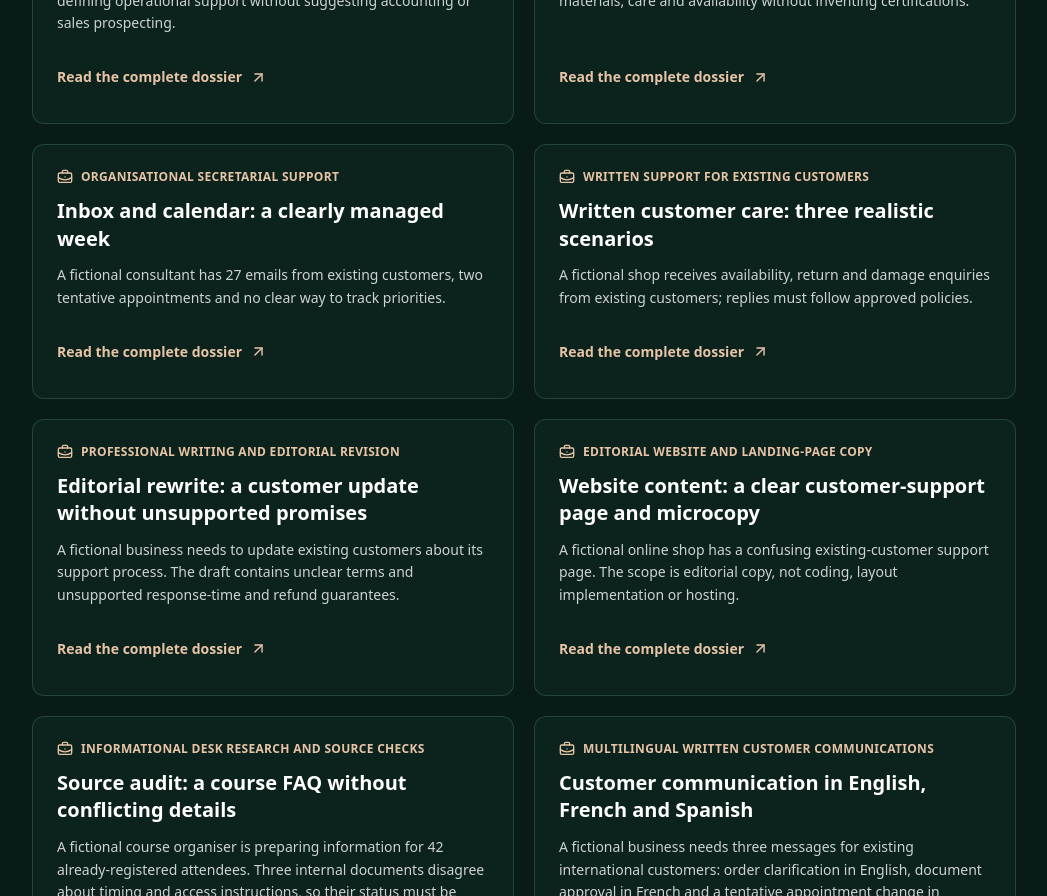
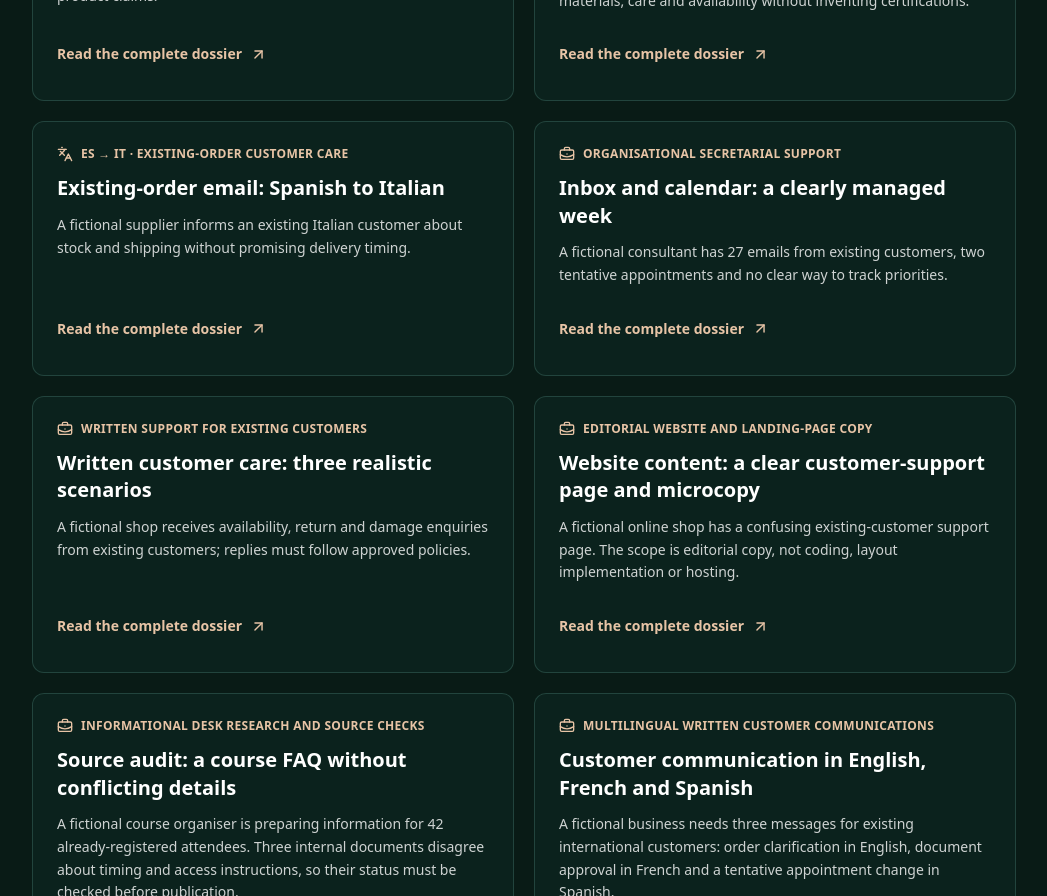
Before and after one commit to noemitomassetti/noemitomassetti-it, a React (Vite) app: page /work-examples in a window 1280 px wide. Shown: the part 2100-2996 px from the top of the page, without its empty margins (116-1163 px from the left). Built offline with nearby package versions, Linux system fonts and the light colour scheme; the HTML template or start-up script is replaced by a standard one.

Commit message:
feat(portfolio): foreground Italian-target translations and operational samples

```diff
--- a/src/components/PortfolioDeepShowcase.tsx
+++ b/src/components/PortfolioDeepShowcase.tsx
@@ -6,7 +6,7 @@ import { DEEP_PORTFOLIO_ITEMS, getDeepPortfolioPath } from "@/lib/portfolioDeepC
 import type { DeepPortfolioItem } from "@/lib/portfolioDeepCatalog";
 import { DIRECTION_LABELS } from "@/lib/portfolioDeepTypes";
 
-const FEATURED_IDS=["it-en-consultancy-services","fr-it-handmade-product","inbox-calendar-triage","customer-care-escalations","existing-client-notice-editing","website-help-page-microcopy","course-information-source-audit","existing-customer-multilingual-email-pack"];
+const FEATURED_IDS=["en-it-digital-onboarding","fr-it-handmade-product","es-it-existing-customer","inbox-calendar-triage","customer-care-escalations","website-help-page-microcopy","course-information-source-audit","existing-customer-multilingual-email-pack"];
 type Filter = "all" | "translation" | "operations" | "backoffice" | "research" | "writing" | "web" | "EN-IT" | "IT-EN" | "FR-IT" | "IT-FR" | "ES-IT" | "IT-ES";
 const text = {
   it: {eyebrow:"Approfondimenti e lavori completi",title:"Scopri come lavoro, attraverso gli elaborati",description:"Oltre alle schede sintetiche, consulta dossier originali con brief realistici, documenti completi, traduzioni a fronte, scelte terminologiche, procedure e controlli. Ogni dossier presenta un problema concreto, l’approccio proposto e un elaborato consultabile.",all:"Tutti i dossier",translation:"Traduzioni a fronte",operations:"Assistenza e organizzazione",backoffice:"Segreteria, customer care e back office",research:"Ricerche informative",writing:"Revisione e cataloghi",web:"Contenuti web",read:"Esplora il dossier completo",source:"Traduzione",context:"Caso operativo",notice:"Materiali dimostrativi originali: non sono estratti di lavori commissionati né contengono dati di clienti reali.",caption:"Documenti, testi e metodi consultabili",results:"Dossier visualizzati"},
```
